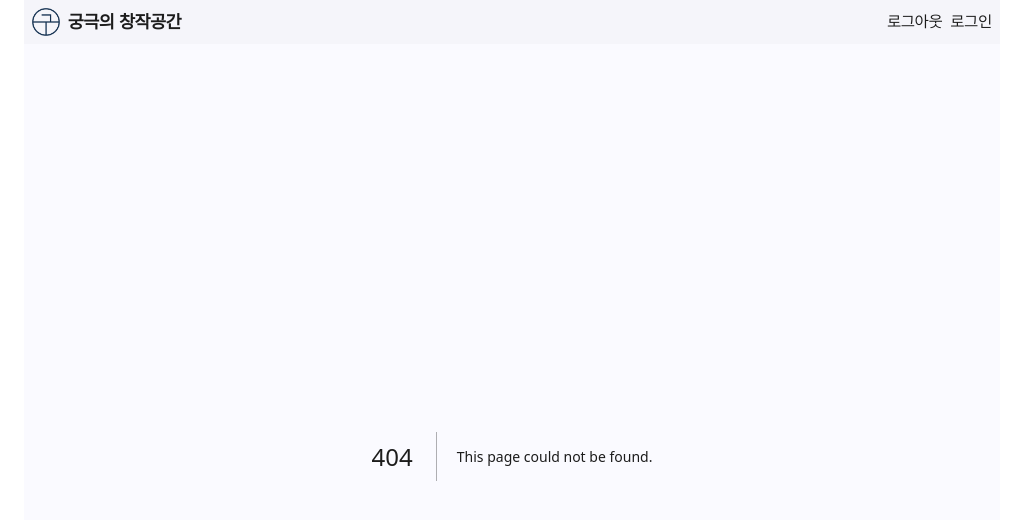
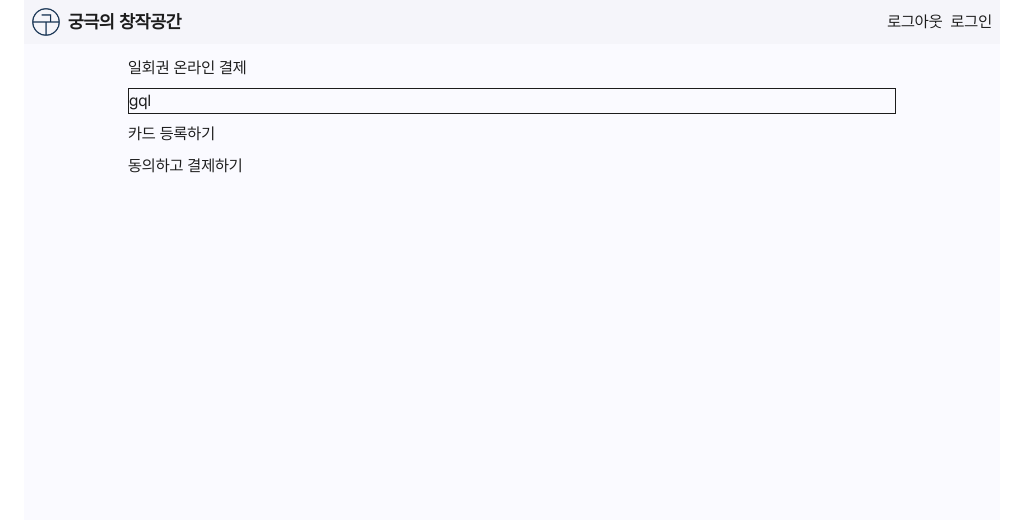
Before and after one commit to archive-xee/hot-desking-app, a Next.js app: page /payment/online in a window 1280 px wide. Before the commit this address had no page. Shown: the top 520 px of the page, without its empty margins (128-1150 px from the left). Built offline with nearby package versions, Linux system fonts and the light colour scheme.

Commit message:
[Add] 카드등록, 변경, 결제 페이지, 사용완료 페이지 추가

```diff
--- /dev/null
+++ b/src/app/cardregister/page.tsx
@@ -0,0 +1,12 @@
+import Link from "next/link"
+export default function CardRegisterPage() {
+  return (
+    <>
+      카드 등록 페이지
+      <div className="border">gql</div>
+      <Link href="/payment/online">
+        <button>등록하기</button>
+      </Link>
+    </>
+  )
+}
--- /dev/null
+++ b/src/app/change/checkout/page.tsx
@@ -0,0 +1,8 @@
+export default function CheckoutPage() {
+  return (
+    <>
+      퇴실 페이지
+      <div className="border">gql 뭐를 가져올건지 (쿼리), 뭐를 보낼 건지 (뮤테이트)</div>
+    </>
+  )
+}
--- /dev/null
+++ b/src/app/change/move/page.tsx
@@ -0,0 +1,8 @@
+export default function MovePage() {
+  return (
+    <>
+      퇴실 페이지
+      <div className="border">gql</div>
+    </>
+  )
+}
--- /dev/null
+++ b/src/app/change/nipout/page.tsx
@@ -0,0 +1,8 @@
+export default function NipoutPage() {
+  return (
+    <>
+      퇴실 페이지
+      <div className="border">gql</div>
+    </>
+  )
+}
--- /dev/null
+++ b/src/app/payment/offline/page.tsx
@@ -0,0 +1,8 @@
+export default function PaymentOfflinePage() {
+  return (
+    <>
+      오프라인 결제
+      <div className="border">gql</div>
+    </>
+  )
+}
--- /dev/null
+++ b/src/app/payment/online/page.tsx
@@ -0,0 +1,17 @@
+import Link from "next/link"
+export default function PaymentOnlinePage() {
+  return (
+    <>
+      일회권 온라인 결제
+      {/* 정기권 온라인결제랑 구별해야함 */}
+      <div className="border">gql</div>
+      <Link href="/cardregister">
+        <button>카드 등록하기</button>
+      </Link>
+      {/* portone 결제 요청 이후 리디렉션 */}
+      <Link href="/user/ticket/oneoff">
+        <button>동의하고 결제하기</button>
+      </Link>
+    </>
+  )
+}
--- /dev/null
+++ b/src/app/ticket/used/page.tsx
@@ -0,0 +1,8 @@
+export default function TicketUsedPage() {
+  return (
+    <>
+      사용 완료
+      <div className="border">gql</div>
+    </>
+  )
+}
```
